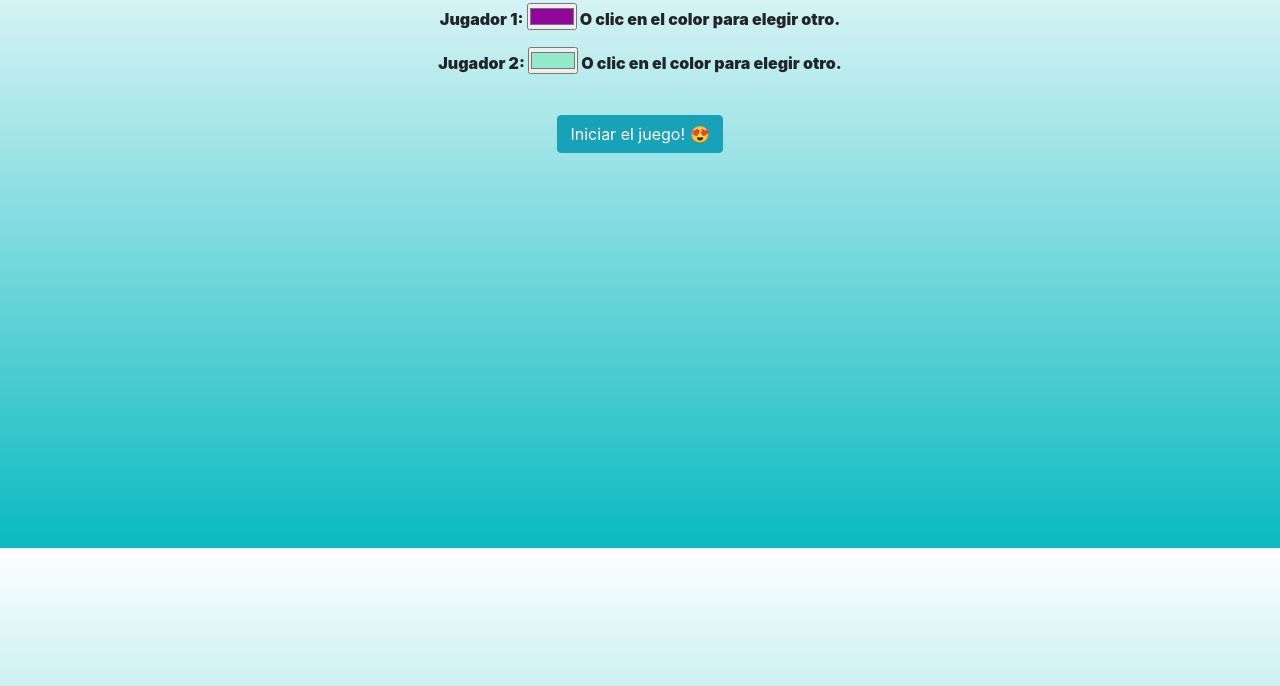
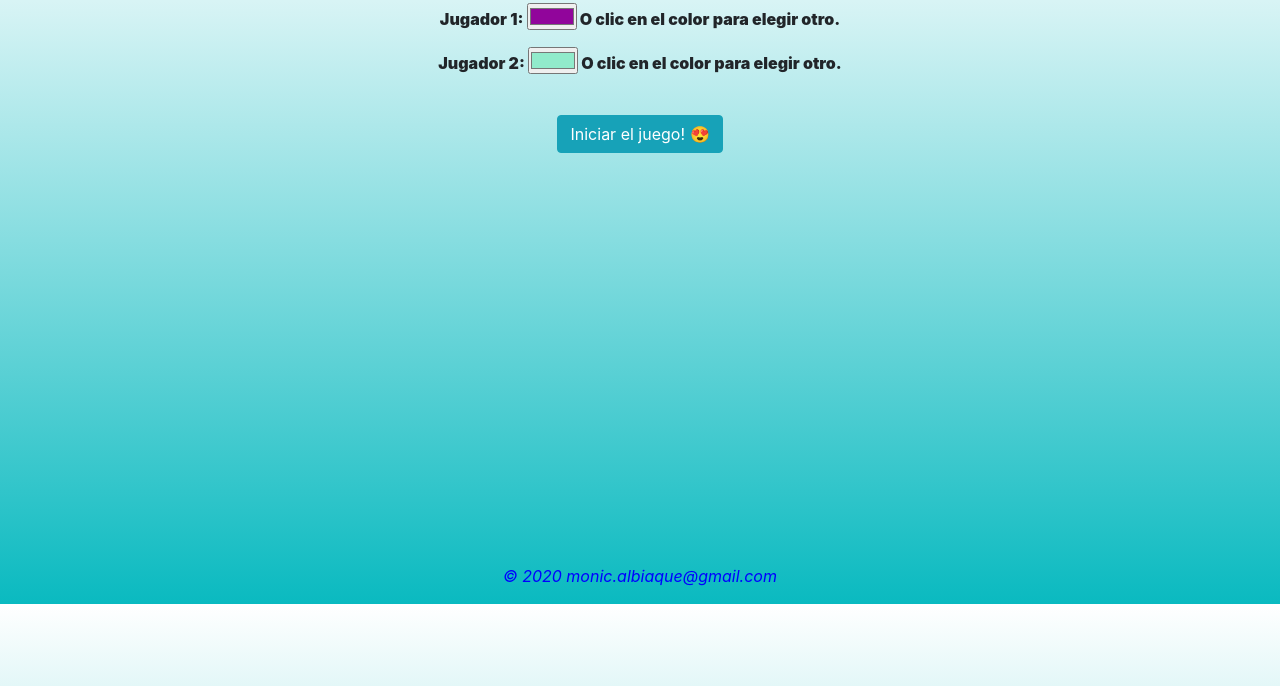
Before and after one commit to AlbiaqueMonica/TATETI, a plain HTML site: page index.html in a window 1280 px wide. Shown: the part 114-800 px from the top of the page. Drawn offline with nearby package versions, Linux system fonts and the light colour scheme.

Commit message:
Agrego mi mail

```diff
--- a/index.html
+++ b/index.html
@@ -66,17 +66,16 @@
 
         </div>
 
+      <footer class="footer mt-auto text-center py-3">
+
+        &copy; 2020   monic.albiaque@gmail.com
+
+      </footer>
 
 
 
 
 
-              <!--
-              <div id="divGanador" class="col-12">
-                <h3 class="w-100 text-center"><span id="ganador"></span></h3>
-              </div>
-
-     -->
 
     </body>
 </html>
--- a/style.css
+++ b/style.css
@@ -38,3 +38,9 @@ body{
     color: gray;
     font-size: 2em;
 }
+
+footer{
+    color: blue;
+    font-style: bold;
+    font-style: italic;
+}
```
